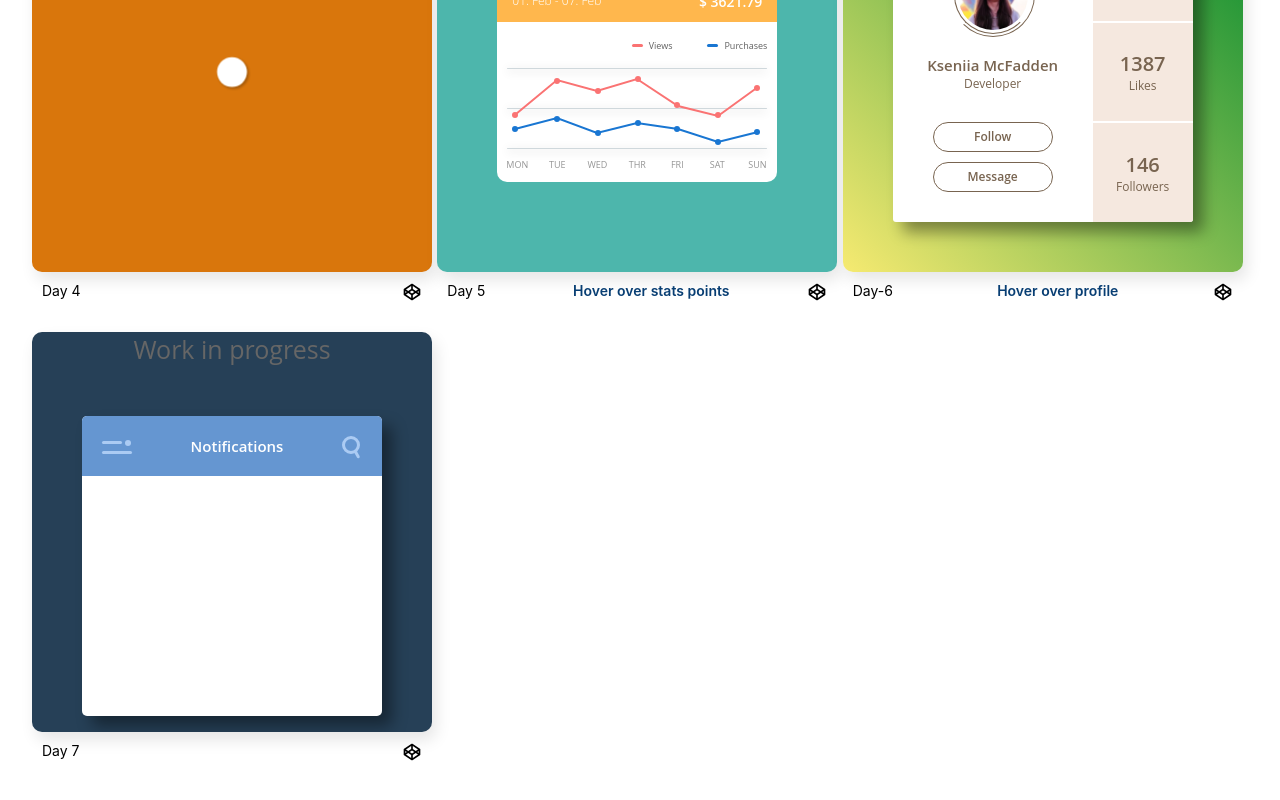
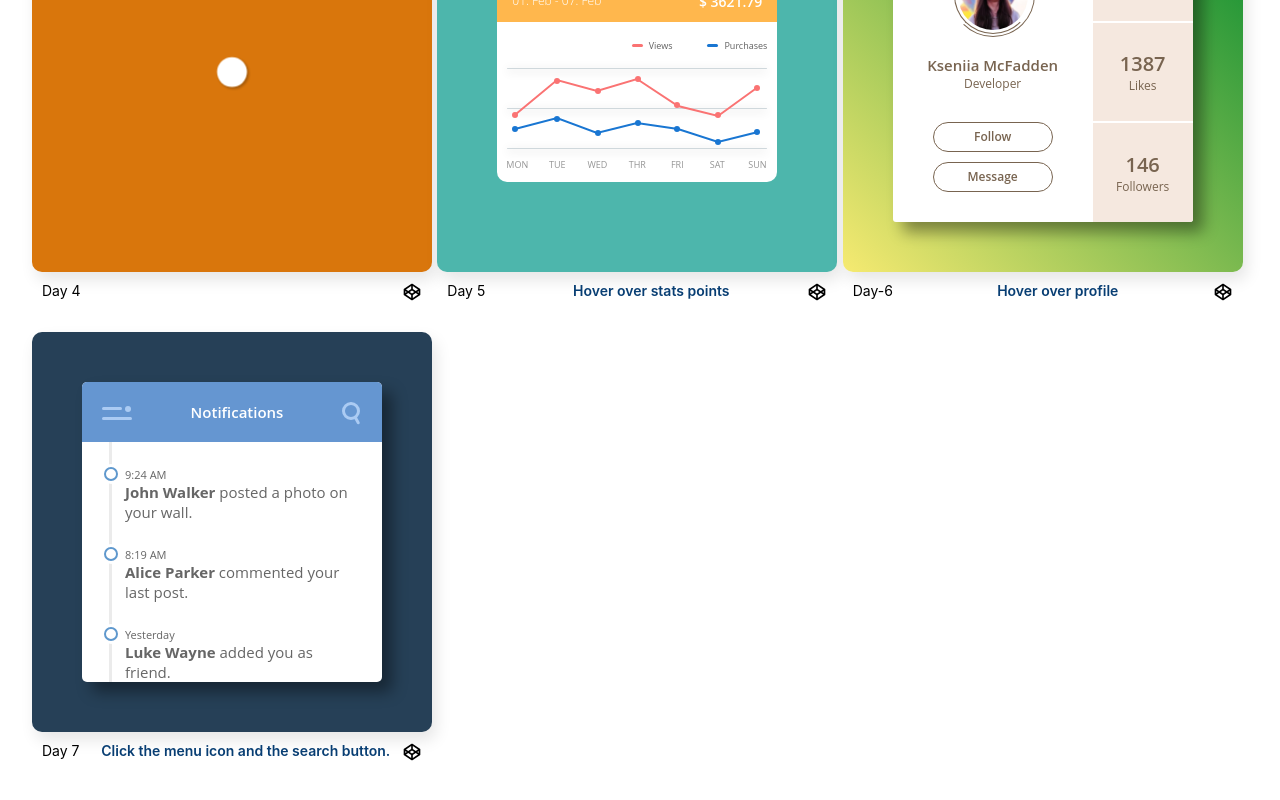
Before and after one commit to Khrebtova/css-portfolio, a React (Create React App) app: page / in a window 1280 px wide. Shown: the part 620-1420 px from the top of the page. Built offline with nearby package versions, Linux system fonts and the light colour scheme.

Commit message:
finish styling Day 7 component

```diff
--- a/public/index.html
+++ b/public/index.html
@@ -15,6 +15,7 @@
       user's mobile device or desktop. See https://developers.google.com/web/fundamentals/web-app-manifest/
     -->
     <link rel="manifest" href="%PUBLIC_URL%/manifest.json" />
+    <link rel="stylesheet" href="https://fonts.googleapis.com/css2?family=Material+Symbols+Outlined:opsz,wght,FILL,GRAD@20..48,100..700,0..1,-50..200" />
     <!--
       Notice the use of %PUBLIC_URL% in the tags above.
       It will be replaced with the URL of the `public` folder during the build.
--- a/src/components/day-7/day-7.jsx
+++ b/src/components/day-7/day-7.jsx
@@ -1,45 +1,117 @@
-import React , {useState} from 'react'
-import Details from '../details/details'
-import './day-7.scss'
+import React, { useState } from "react";
+import Details from "../details/details";
+import "./day-7.scss";
 
 const Day7 = () => {
-    const [showPopup, setShowPopup] = useState(false)
-    const [showSearch, setShowSearch] = useState(false)
+  const [showPopup, setShowPopup] = useState(false);
+  const [showSearch, setShowSearch] = useState(false);
+  const notifications = [
+    {
+      id: 1,
+      user: "John Walker",
+      time: "9:24 AM",
+      message: "posted a photo on your wall.",
+    },
+    {
+      id: 2,
+      user: "Alice Parker",
+      time: "8:19 AM",
+      message: "commented your last post.",
+    },
+    {
+      id: 3,
+      user: "Luke Wayne",
+      time: "Yesterday",
+      message: "added you as friend.",
+    },
+  ];
+
+  const menuItems = [
+    {
+      icon: "speed",
+      title: "Dashboard",
+    },
+    {
+      icon: "person",
+      title: "Profile",
+    },
+    {
+      icon: "notifications",
+      title: "Notifications",
+    },
+    {
+      icon: "forum",
+      title: "Messages",
+    },
+    {
+      icon: "settings",
+      title: "Settings",
+    },
+  ];
 
   const handleMenuClick = () => {
-        setShowPopup(!showPopup)
-    }
+    setShowPopup(!showPopup);
+  };
 
   const handleSearchClick = () => {
-        setShowSearch(!showSearch)
-    }
+    setShowSearch(!showSearch);
+  };
+
+  const renderNotifications = notifications.map((notification) => (
+    <div className="notification" key={notification.id}>
+      <div className="circle"></div>
+      <span className="time">{notification.time}</span>
+      <p>
+        <b>{notification.user}</b> {notification.message}
+      </p>
+    </div>
+  ));
+
+  const renderMenu = menuItems.map((item) => (
+    <div className="menu-item" key={item.title}>
+        <span className="material-symbols-outlined icon">{item.icon}</span>
+        <span className="menu-item-title">{item.title}</span>
+    </div>
+  ))
 
   return (
     <div>
-        <div className='day-7-frame'>
-            <p>Work in progress</p>
-            <div className={showPopup ? 'day-7-center active' : 'day-7-center'}>
-                <div className='day-7-header'>
-                    <div className='day-7-menu-icon' onClick={handleMenuClick}>
-                        <div className='top-dash'></div>
-                        <div className='bottom-dash'></div>
-                        <div className='menu-dot'></div>
+      <div className="day-7-frame">
+        <div className={showPopup ? "day-7-center active" : "day-7-center"}>
+          <div className="day-7-header">
+            <div className="day-7-menu-icon" onClick={handleMenuClick}>
+              <div className="top-dash"></div>
+              <div className="bottom-dash"></div>
+              <div className="menu-dot"></div>
             </div>
-                    <div className='day-7-title'>Notifications</div>
-                    <div className='day-7-search-btn' onClick={handleSearchClick}>
-                        <div className='search-circle'></div>
-                        <div className='search-pip'></div>
+            <div className="day-7-title">Notifications</div>
+            <div className="day-7-search-btn" onClick={handleSearchClick}>
+              <div className="search-circle"></div>
+              <div className="search-pip"></div>
             </div>
-                    <input className={  showSearch ? 'day-7-input-search active' : 'day-7-input-search'} placeholder='Search ...'/>
+            <input
+              className={
+                showSearch ? "day-7-input-search active" : "day-7-input-search"
+              }
+              placeholder="Search ..."
+            />
           </div>
-                <div className='day-7-content'>
+          <div className="day-7-content">
+            <div className="line"></div>
+            {renderNotifications}
           </div>
         </div>
-            <div className={showPopup ? 'day-7-popup active' : 'day-7-popup'}></div>
+        <div className={showPopup ? "day-7-popup active" : "day-7-popup"}>
+            {renderMenu}
         </div>
-        <Details title='Day 7' linkURL='https://codepen.io/Khrebtova/pen/LYBrJdG'/>
       </div>
-  )
-}
+      <Details
+        title="Day 7"
+        linkURL="https://codepen.io/Khrebtova/pen/LYBrJdG"
+        action="Click the menu icon and the search button."
+      />
+    </div>
+  );
+};
 
-export default Day7
+export default Day7;
--- a/src/components/day-7/day-7.scss
+++ b/src/components/day-7/day-7.scss
@@ -153,9 +153,64 @@ $ease-transition: all 0.4s ease-in-out;
         }
         &:focus {
           outline: none;
+          color:#666;
         }
       }
     }
+
+    .day-7-content {
+        width: 100%;
+        height: 240px;
+        position: relative;
+        overflow: hidden;
+
+        .line{
+            position: absolute;
+            background: #EBEBEB;
+            width: 3px;
+            height: 100%;
+            left: 27px;
+        }
+
+        .notification{
+            position: relative;
+            z-index: 2;
+            margin: 25px 20px 25px 43px;
+
+            &:hover{
+                color: #5F98CD;
+            }
+
+            .circle {
+                position: absolute;
+                height: 10px;
+                width: 10px;
+                border-radius: 50%;
+                border: 2px solid #5F98CD;
+                background: #fff;
+                box-shadow: 0 0 0 3px #fff;
+                left: -21px;
+            }
+
+            .time{
+                font-size: 11px;
+                position: relative;
+                display: block;
+                text-align: left;
+                //left: 20px;
+            }
+
+            p {
+                position: relative;
+                display: block;
+                font-size: 15px;
+                margin: 0;
+                line-height: 20px;
+                text-align: left;
+            }
+        }
+    }
+
   }
 
   .day-7-popup {
@@ -172,5 +227,28 @@ $ease-transition: all 0.4s ease-in-out;
     &.active {
       transform: translate(0%, 0);
     }
+
+    .menu-item{
+        color: #93B2CD;
+        padding: 15px 17px;
+        font-size: 14px;
+        display: flex;
+        flex-direction: row;
+        cursor: pointer;
+        transition: 0.4s ease-in-out;
+        &:hover{
+            background: #264057;
+            color: #fff;
+        }
+
+        span {
+            display: block;
+            margin-left: 5px;
+
+            &.menu-item-title{
+                margin-top: 5px;
+            }
+        }
+    }
   }
 }
```
Lines whose indentation alone changed are shown as unchanged.
